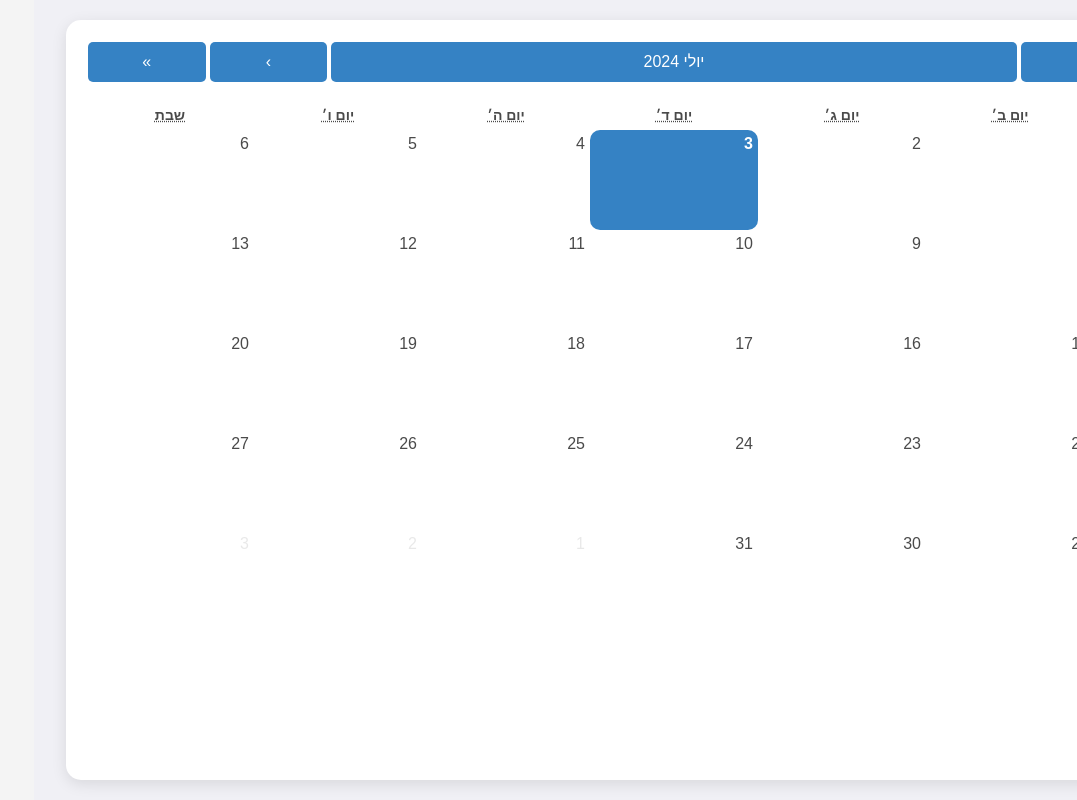
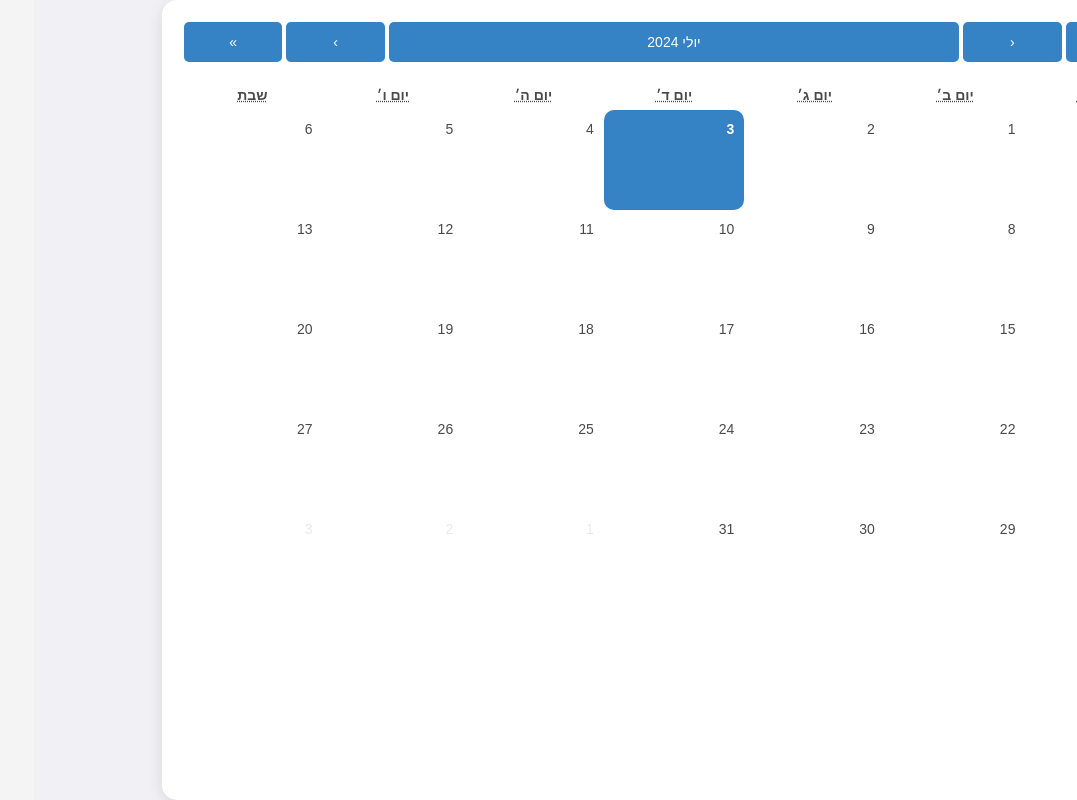
Before and after one commit to Bracha-Corcos/Ezri-Meim, a React (Create React App) app in the folder Ezri-Meim/: page /calendar in a window 1280 px wide. Shown: the whole page, without its empty margins (203-1280 px from the left). Built offline with nearby package versions, Linux system fonts and the light colour scheme.

Commit message:
calendar-css

```diff
--- a/Ezri-Meim/src/Calendar.css
+++ b/Ezri-Meim/src/Calendar.css
@@ -110,13 +110,14 @@ body {
 .react-calendar {
     position: relative;
     z-index: 0;
-    width: 95%;
-    height: 95%;
+    width: 80%; /* הקטנו מ-95% ל-80% */
+    height: 100%;
     background: #fff;
     border-radius: 15px;
     box-shadow: 0 4px 15px rgba(0, 0, 0, 0.1);
     border: none;
     padding: 20px;
+    margin: auto; /* מרכז את הלוח במיכל */
 }
 
 /* עיצוב תאי לוח השנה */
@@ -200,6 +201,17 @@ body {
     display: flex;
     justify-content: space-between;
     align-items: center;
+}
+
+
+/* הקטנת גופן ותאים */
+.react-calendar__month-view__days__day {
+    font-size: 14px; /* הקטנת גודל הגופן */
+    padding: 10px;
+}
+
+.react-calendar__navigation button {
+    font-size: 14px; /* הקטנת גודל הגופן בכפתורי הניווט */
 }
 
 /* Style for days from previous and next months */
```
